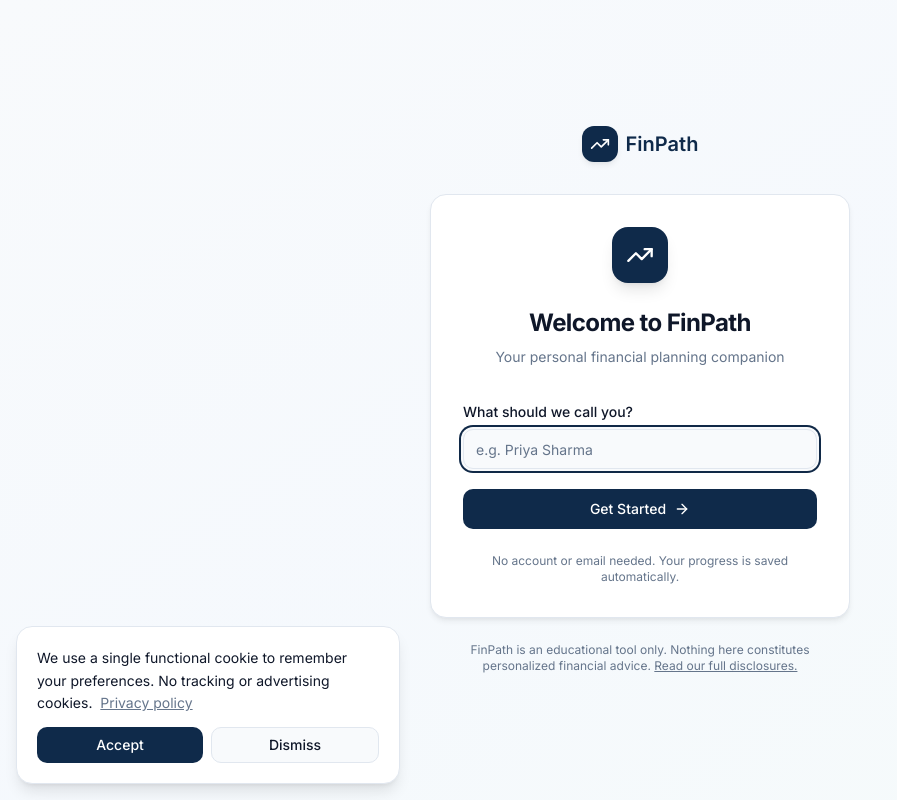
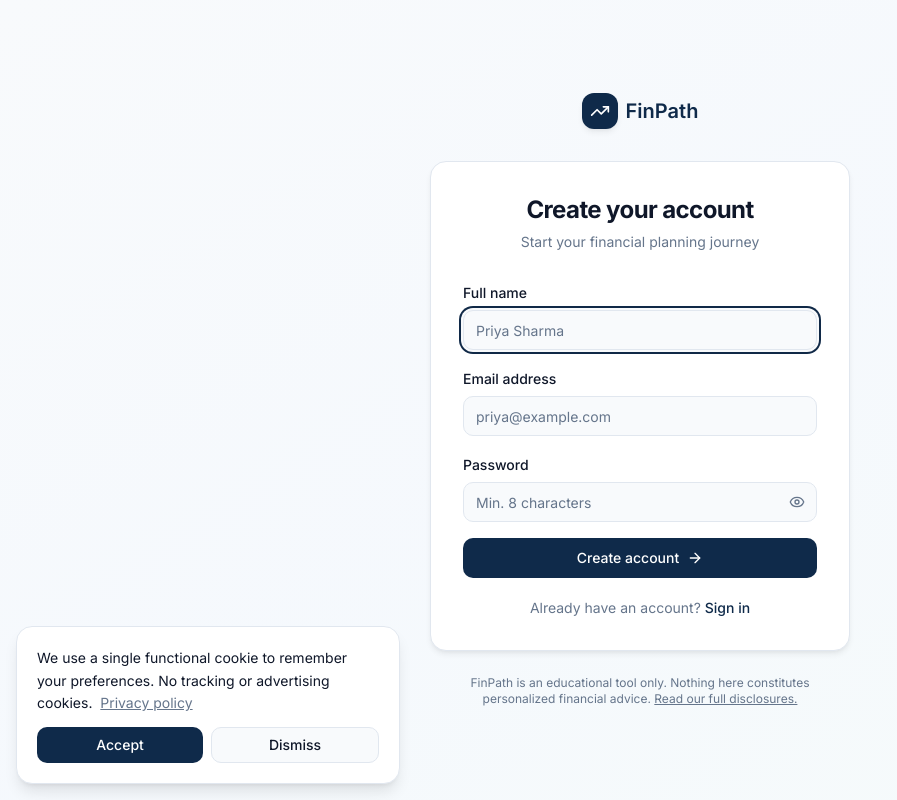
Before and after one commit to mihirpat16/finpath, a React (Vite) app: page /auth/register in a window 1280 px wide. Shown: the whole page, without its empty margins (0-897 px from the left). Built offline with nearby package versions, Linux system fonts and the light colour scheme; no server answers.

Commit message:
Email/password auth — remove Google OAuth requirement

```diff
--- a/src/layouts/MarketingLayout.jsx
+++ b/src/layouts/MarketingLayout.jsx
@@ -39,6 +39,9 @@ function Navbar() {
 
         <div className="flex items-center gap-2">
           <ThemeToggle />
+          <Button size="sm" variant="ghost" asChild>
+            <Link to="/auth/login">Sign In</Link>
+          </Button>
           <Button size="sm" className="bg-trust hover:bg-trust/90 text-white" asChild>
             <Link to="/auth/register">Get Started</Link>
           </Button>
--- a/src/pages/auth/LoginPage.jsx
+++ b/src/pages/auth/LoginPage.jsx
@@ -1,7 +1,101 @@
-import { Navigate } from 'react-router-dom'
+import { useState } from 'react'
+import { Link, useNavigate, Navigate } from 'react-router-dom'
+import { useForm } from 'react-hook-form'
+import { zodResolver } from '@hookform/resolvers/zod'
+import { z } from 'zod'
+import { toast } from 'sonner'
+import { ArrowRight, Eye, EyeOff } from 'lucide-react'
+import { Button } from '@/components/ui/button'
+import { Input } from '@/components/ui/input'
+import { Label } from '@/components/ui/label'
+import { signInWithEmail } from '@/lib/supabase/auth'
+import { useAuth } from '@/context/AuthContext'
 
-// Auth is now name-only (anonymous). There is no separate login page.
-// Send any /auth/login visits to the start page.
+const schema = z.object({
+  email: z.string().email('Enter a valid email address'),
+  password: z.string().min(1, 'Password is required'),
+})
+
 export default function LoginPage() {
-  return <Navigate to="/auth/register" replace />
+  const navigate = useNavigate()
+  const { user } = useAuth()
+  const [showPassword, setShowPassword] = useState(false)
+  const [submitting, setSubmitting] = useState(false)
+
+  const { register, handleSubmit, formState: { errors } } = useForm({ resolver: zodResolver(schema) })
+
+  if (user) return <Navigate to="/app/dashboard" replace />
+
+  async function onSubmit({ email, password }) {
+    setSubmitting(true)
+    const { error } = await signInWithEmail(email, password)
+
+    if (error) {
+      if (error.message.includes('Invalid login')) {
+        toast.error('Incorrect email or password. Please try again.')
+      } else if (error.message.includes('Email not confirmed')) {
+        toast.error('Please confirm your email address first. Check your inbox.')
+      } else {
+        toast.error(error.message || 'Could not sign in. Please try again.')
+      }
+      setSubmitting(false)
+      return
+    }
+
+    navigate('/app/dashboard', { replace: true })
+  }
+
+  return (
+    <>
+      <div className="text-center mb-7">
+        <h1 className="text-2xl font-bold tracking-tight">Welcome back</h1>
+        <p className="text-sm text-muted-foreground mt-1.5">Sign in to your FinPath account</p>
+      </div>
+
+      <form onSubmit={handleSubmit(onSubmit)} noValidate className="space-y-4">
+        <div className="space-y-1.5">
+          <Label htmlFor="email">Email address</Label>
+          <Input id="email" type="email" placeholder="priya@example.com" autoFocus autoComplete="email" {...register('email')} />
+          {errors.email && <p className="text-xs text-destructive">{errors.email.message}</p>}
+        </div>
+
+        <div className="space-y-1.5">
+          <div className="flex items-center justify-between">
+            <Label htmlFor="password">Password</Label>
+            <Link to="/auth/forgot-password" className="text-xs text-trust hover:underline">Forgot password?</Link>
+          </div>
+          <div className="relative">
+            <Input
+              id="password"
+              type={showPassword ? 'text' : 'password'}
+              placeholder="Your password"
+              autoComplete="current-password"
+              className="pr-10"
+              {...register('password')}
+            />
+            <button
+              type="button"
+              onClick={() => setShowPassword(v => !v)}
+              className="absolute right-3 top-1/2 -translate-y-1/2 text-muted-foreground hover:text-foreground"
+            >
+              {showPassword ? <EyeOff className="h-4 w-4" /> : <Eye className="h-4 w-4" />}
+            </button>
+          </div>
+          {errors.password && <p className="text-xs text-destructive">{errors.password.message}</p>}
+        </div>
+
+        <Button type="submit" className="w-full bg-trust hover:bg-trust/90 text-white gap-2 mt-1" disabled={submitting}>
+          {submitting
+            ? <><span className="h-4 w-4 animate-spin rounded-full border-2 border-white border-t-transparent" /> Signing in…</>
+            : <>Sign in <ArrowRight className="h-4 w-4" /></>
+          }
+        </Button>
+      </form>
+
+      <p className="mt-5 text-center text-sm text-muted-foreground">
+        New to FinPath?{' '}
+        <Link to="/auth/register" className="text-trust font-medium hover:underline">Create account</Link>
+      </p>
+    </>
+  )
 }
--- a/src/pages/auth/RegisterPage.jsx
+++ b/src/pages/auth/RegisterPage.jsx
@@ -1,107 +1,128 @@
 import { useState } from 'react'
-import { useNavigate, Navigate } from 'react-router-dom'
+import { Link, useNavigate, Navigate } from 'react-router-dom'
 import { useForm } from 'react-hook-form'
 import { zodResolver } from '@hookform/resolvers/zod'
 import { z } from 'zod'
 import { toast } from 'sonner'
-import { ArrowRight, TrendingUp } from 'lucide-react'
-
+import { ArrowRight, Eye, EyeOff, TrendingUp, CheckCircle2 } from 'lucide-react'
 import { Button } from '@/components/ui/button'
 import { Input } from '@/components/ui/input'
 import { Label } from '@/components/ui/label'
-import { signInAnonymously } from '@/lib/supabase/auth'
+import { signUpWithEmail } from '@/lib/supabase/auth'
 import { useAuth } from '@/context/AuthContext'
 
 const schema = z.object({
-  fullName: z
-    .string()
-    .min(2, 'Name must be at least 2 characters')
-    .max(50, 'Name is too long'),
+  fullName: z.string().min(2, 'Name must be at least 2 characters'),
+  email: z.string().email('Enter a valid email address'),
+  password: z.string().min(8, 'Password must be at least 8 characters'),
 })
 
 export default function RegisterPage() {
   const navigate = useNavigate()
   const { user } = useAuth()
+  const [showPassword, setShowPassword] = useState(false)
   const [submitting, setSubmitting] = useState(false)
+  const [emailSent, setEmailSent] = useState(false)
 
-  const {
-    register,
-    handleSubmit,
-    formState: { errors },
-  } = useForm({ resolver: zodResolver(schema) })
+  const { register, handleSubmit, formState: { errors } } = useForm({ resolver: zodResolver(schema) })
 
-  // Already authenticated — send to app
   if (user) return <Navigate to="/app/dashboard" replace />
 
-  async function onSubmit({ fullName }) {
+  async function onSubmit({ fullName, email, password }) {
     setSubmitting(true)
-    const { error } = await signInAnonymously(fullName)
+    const { data, error } = await signUpWithEmail(fullName, email, password)
 
     if (error) {
-      toast.error('Something went wrong. Please try again.')
+      if (error.message.includes('already registered')) {
+        toast.error('This email is already registered. Please sign in instead.')
+      } else {
+        toast.error(error.message || 'Could not create account. Please try again.')
+      }
       setSubmitting(false)
       return
     }
 
-    navigate('/app/onboarding/step-1', { replace: true })
+    if (data.session) {
+      // Email confirmation disabled — go straight to onboarding
+      navigate('/app/onboarding/step-1', { replace: true })
+    } else {
+      // Email confirmation required — show check-email screen
+      setEmailSent(true)
+      setSubmitting(false)
+    }
+  }
+
+  if (emailSent) {
+    return (
+      <div className="text-center space-y-4">
+        <div className="flex h-14 w-14 items-center justify-center rounded-2xl bg-growth/10 mx-auto">
+          <CheckCircle2 className="h-7 w-7 text-growth" />
+        </div>
+        <h2 className="text-xl font-bold">Check your email</h2>
+        <p className="text-sm text-muted-foreground leading-relaxed">
+          We sent a confirmation link to your email address. Click it to activate your account and get started.
+        </p>
+        <p className="text-xs text-muted-foreground">
+          Already confirmed?{' '}
+          <Link to="/auth/login" className="text-trust underline underline-offset-2">Sign in</Link>
+        </p>
+      </div>
+    )
   }
 
   return (
     <>
-      {/* Brand mark */}
-      <div className="flex justify-center mb-6">
-        <div className="flex h-14 w-14 items-center justify-center rounded-2xl bg-trust text-white shadow-lg">
-          <TrendingUp className="h-7 w-7" />
-        </div>
+      <div className="text-center mb-7">
+        <h1 className="text-2xl font-bold tracking-tight">Create your account</h1>
+        <p className="text-sm text-muted-foreground mt-1.5">Start your financial planning journey</p>
       </div>
 
-      {/* Heading */}
-      <div className="text-center mb-8">
-        <h1 className="text-2xl font-bold tracking-tight">Welcome to FinPath</h1>
-        <p className="text-sm text-muted-foreground mt-2">
-          Your personal financial planning companion
-        </p>
-      </div>
-
-      {/* Name form */}
-      <form onSubmit={handleSubmit(onSubmit)} noValidate className="space-y-5">
+      <form onSubmit={handleSubmit(onSubmit)} noValidate className="space-y-4">
         <div className="space-y-1.5">
-          <Label htmlFor="fullName">What should we call you?</Label>
-          <Input
-            id="fullName"
-            type="text"
-            placeholder="e.g. Priya Sharma"
-            autoComplete="given-name"
-            autoFocus
-            {...register('fullName')}
-            aria-invalid={!!errors.fullName}
-          />
-          {errors.fullName && (
-            <p className="text-xs text-destructive">{errors.fullName.message}</p>
-          )}
+          <Label htmlFor="fullName">Full name</Label>
+          <Input id="fullName" type="text" placeholder="Priya Sharma" autoFocus {...register('fullName')} />
+          {errors.fullName && <p className="text-xs text-destructive">{errors.fullName.message}</p>}
         </div>
 
-        <Button
-          type="submit"
-          className="w-full bg-trust hover:bg-trust/90 text-white gap-2"
-          disabled={submitting}
-        >
-          {submitting ? (
-            <>
-              <span className="h-4 w-4 animate-spin rounded-full border-2 border-white border-t-transparent" />
-              Setting up…
-            </>
-          ) : (
-            <>
-              Get Started
-              <ArrowRight className="h-4 w-4" />
-            </>
-          )}
+        <div className="space-y-1.5">
+          <Label htmlFor="email">Email address</Label>
+          <Input id="email" type="email" placeholder="priya@example.com" autoComplete="email" {...register('email')} />
+          {errors.email && <p className="text-xs text-destructive">{errors.email.message}</p>}
+        </div>
+
+        <div className="space-y-1.5">
+          <Label htmlFor="password">Password</Label>
+          <div className="relative">
+            <Input
+              id="password"
+              type={showPassword ? 'text' : 'password'}
+              placeholder="Min. 8 characters"
+              autoComplete="new-password"
+              className="pr-10"
+              {...register('password')}
+            />
+            <button
+              type="button"
+              onClick={() => setShowPassword(v => !v)}
+              className="absolute right-3 top-1/2 -translate-y-1/2 text-muted-foreground hover:text-foreground"
+            >
+              {showPassword ? <EyeOff className="h-4 w-4" /> : <Eye className="h-4 w-4" />}
+            </button>
+          </div>
+          {errors.password && <p className="text-xs text-destructive">{errors.password.message}</p>}
+        </div>
+
+        <Button type="submit" className="w-full bg-trust hover:bg-trust/90 text-white gap-2 mt-1" disabled={submitting}>
+          {submitting
+            ? <><span className="h-4 w-4 animate-spin rounded-full border-2 border-white border-t-transparent" /> Creating account…</>
+            : <>Create account <ArrowRight className="h-4 w-4" /></>
+          }
         </Button>
       </form>
 
-      <p className="mt-6 text-center text-xs text-muted-foreground">
-        No account or email needed. Your progress is saved automatically.
+      <p className="mt-5 text-center text-sm text-muted-foreground">
+        Already have an account?{' '}
+        <Link to="/auth/login" className="text-trust font-medium hover:underline">Sign in</Link>
       </p>
     </>
   )
--- a/src/routes/AppRoutes.jsx
+++ b/src/routes/AppRoutes.jsx
@@ -16,6 +16,8 @@ import ContactPage from '@/pages/marketing/ContactPage'
 
 // Auth
 import RegisterPage from '@/pages/auth/RegisterPage'
+import LoginPage from '@/pages/auth/LoginPage'
+import AuthCallback from '@/pages/auth/AuthCallback'
 
 // Onboarding steps (small — no lazy needed)
 import OnboardingPage from '@/pages/onboarding/OnboardingPage'
@@ -63,9 +65,11 @@ export default function AppRoutes() {
       </Route>
 
       {/* Auth */}
+      <Route path="auth/callback" element={<AuthCallback />} />
       <Route path="auth" element={<AuthLayout />}>
         <Route path="register" element={<RegisterPage />} />
-        <Route path="*" element={<Navigate to="/auth/register" replace />} />
+        <Route path="login" element={<LoginPage />} />
+        <Route path="*" element={<Navigate to="/auth/login" replace />} />
       </Route>
 
       {/* Protected app routes */}
--- a/src/routes/ProtectedRoute.jsx
+++ b/src/routes/ProtectedRoute.jsx
@@ -14,7 +14,7 @@ export default function ProtectedRoute({ children }) {
   }
 
   if (!user) {
-    return <Navigate to="/auth/register" state={{ from: location }} replace />
+    return <Navigate to="/auth/login" state={{ from: location }} replace />
   }
 
   return children
```
Also changed, not shown: src/lib/supabase/auth.js (+18 -11 lines).
